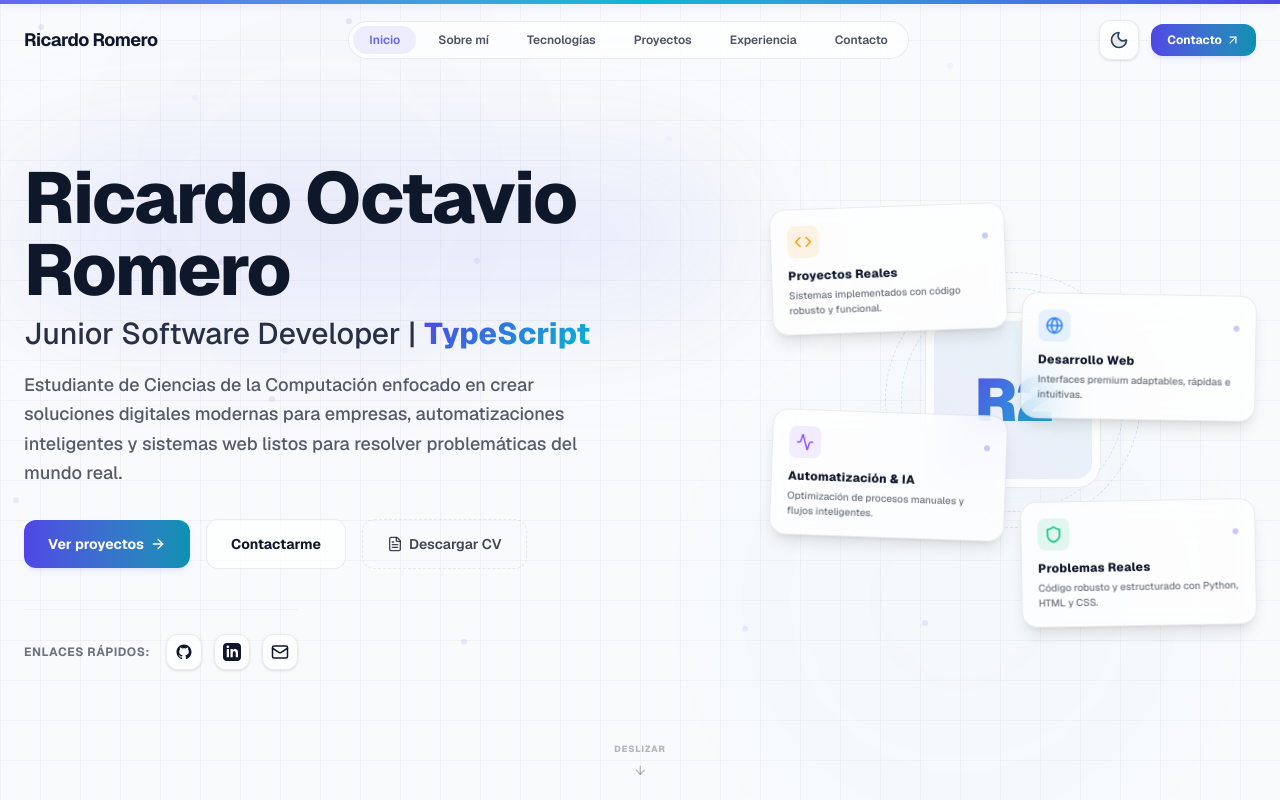
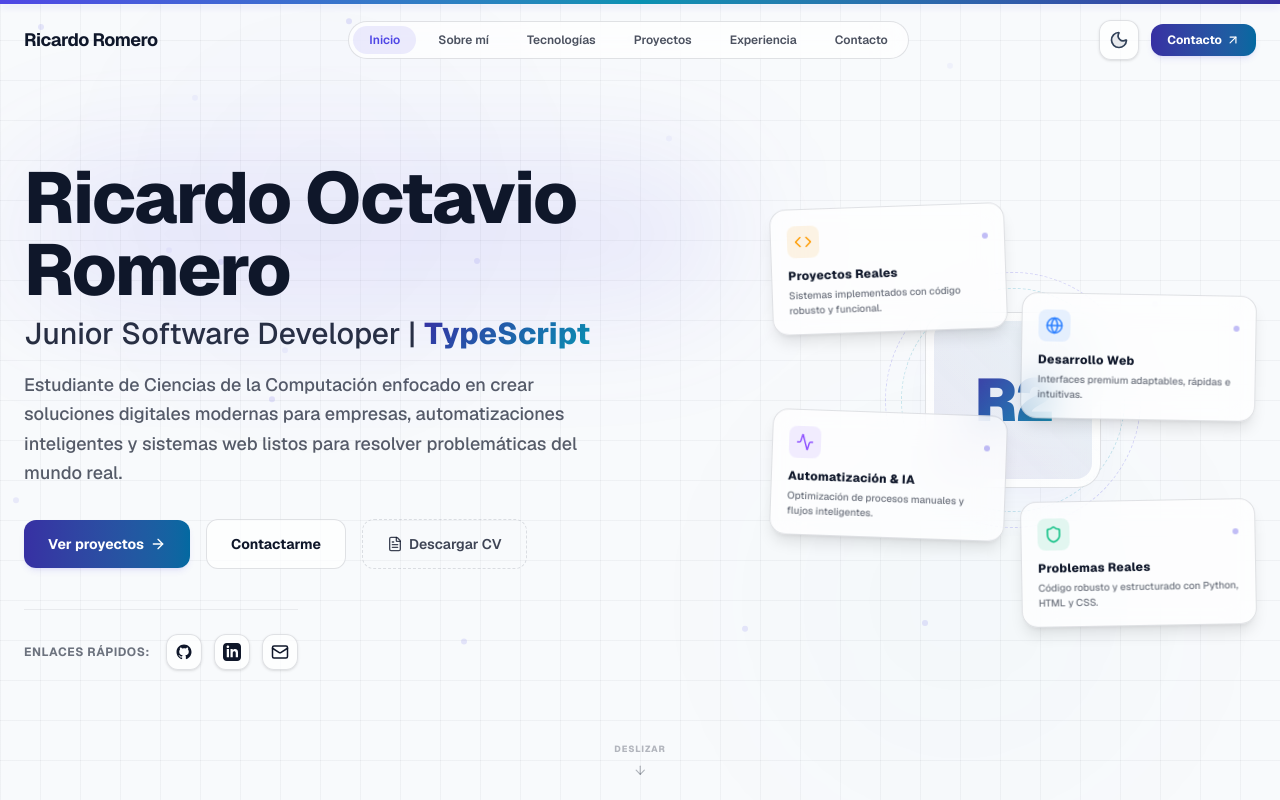
Before and after one commit to ricarromero/portfolio, a Next.js app: page / in a window 1280 px wide. Shown: the top 800 px of the page. Built offline with nearby package versions, Linux system fonts and the light colour scheme.

Commit message:
style: intensificar paleta de colores del portafolio al nivel 7 de 10 haciendo los tonos mas vivos y saturados

```diff
--- a/src/app/globals.css
+++ b/src/app/globals.css
@@ -36,43 +36,43 @@
 }
 
 :root {
-  /* Modo Claro - Slate Elegante */
+  /* Modo Claro - Slate Elegante / Colores más fuertes y vibrantes (Nivel 7/10) */
   --background: #f8fafc;
   --foreground: #0f172a;
 
   --primary-50: #f5f3ff;
   --primary-100: #ede9fe;
-  --primary-500: #6366f1;
-  --primary-600: #4f46e5;
-  --primary-900: #312e81;
+  --primary-500: #4f46e5; /* Más fuerte: de Indigo 500 (#6366f1) a Indigo 600 */
+  --primary-600: #3730a3; /* Más fuerte: de Indigo 600 (#4f46e5) a Indigo 800 */
+  --primary-900: #1e1b4b; /* De Indigo 900 (#312e81) a Indigo 950 */
 
-  --accent-500: #06b6d4;
-  --accent-600: #0891b2;
+  --accent-500: #0891b2; /* Más fuerte: de Cyan 500 (#06b6d4) a Cyan 600 */
+  --accent-600: #0369a1; /* Más fuerte: de Cyan 600 (#0891b2) a Sky 700 */
 
   --card-bg: rgba(255, 255, 255, 0.7);
-  --card-border: rgba(15, 23, 42, 0.08);
-  --glow-color: rgba(99, 102, 241, 0.15);
+  --card-border: rgba(15, 23, 42, 0.12); /* Ligeramente más visible */
+  --glow-color: rgba(79, 70, 229, 0.18); /* Basado en el nuevo primary-500 */
 
   --grid-color: rgba(15, 23, 42, 0.04);
 }
 
 .dark {
-  /* Modo Oscuro - Space/Futurista Profundo */
-  --background: #030712; /* Slate ultra profundo */
+  /* Modo Oscuro - Space/Futurista Profundo / Colores más vivos y luminosos (Nivel 7/10) */
+  --background: #030712;
   --foreground: #f8fafc;
 
   --primary-50: #0f172a;
   --primary-100: #1e1b4b;
-  --primary-500: #818cf8;
-  --primary-600: #6366f1;
-  --primary-900: #c084fc;
+  --primary-500: #6366f1; /* Más fuerte/vivo: de Indigo 400 (#818cf8) a Indigo 500 */
+  --primary-600: #4f46e5; /* Más fuerte: de Indigo 500 (#6366f1) a Indigo 600 */
+  --primary-900: #a855f7; /* Más fuerte/neón: de Purple 400 (#c084fc) a Purple 500 */
 
-  --accent-500: #22d3ee;
-  --accent-600: #06b6d4;
+  --accent-500: #06b6d4; /* Más fuerte/vivo: de Cyan 400 (#22d3ee) a Cyan 500 */
+  --accent-600: #0891b2; /* Más fuerte: de Cyan 500 (#06b6d4) a Cyan 600 */
 
   --card-bg: rgba(9, 13, 26, 0.6);
-  --card-border: rgba(255, 255, 255, 0.08);
-  --glow-color: rgba(129, 140, 248, 0.15);
+  --card-border: rgba(255, 255, 255, 0.12); /* Ligeramente más visible */
+  --glow-color: rgba(99, 102, 241, 0.18); /* Basado en el nuevo primary-500 */
 
   --grid-color: rgba(255, 255, 255, 0.02);
 }
@@ -139,7 +139,7 @@ body {
 }
 
 .dark .text-gradient {
-  background-image: linear-gradient(135deg, #a78bfa, #22d3ee);
+  background-image: linear-gradient(135deg, #a855f7, #06b6d4);
 }
 
 /* Scrollbar Personalizado */
```
